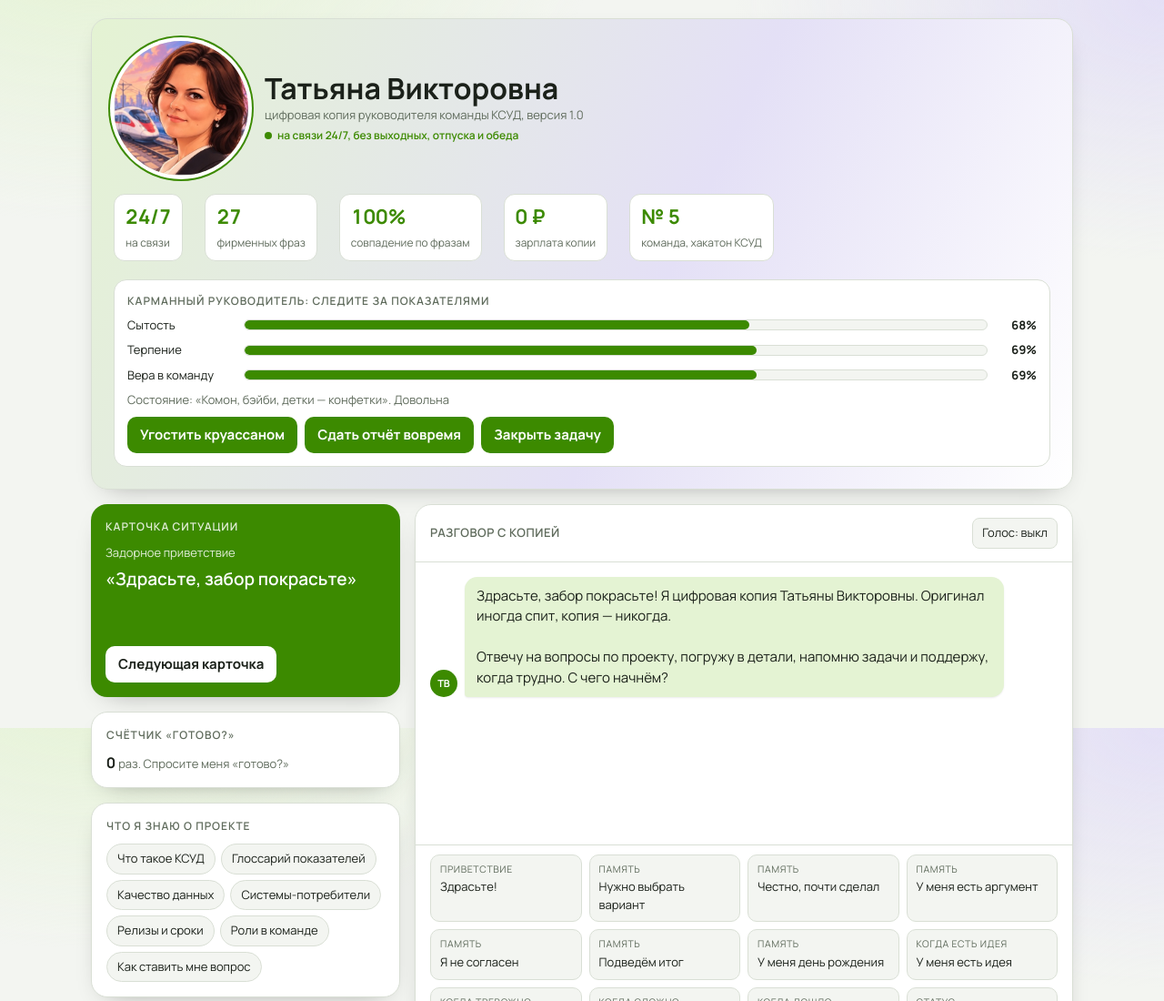
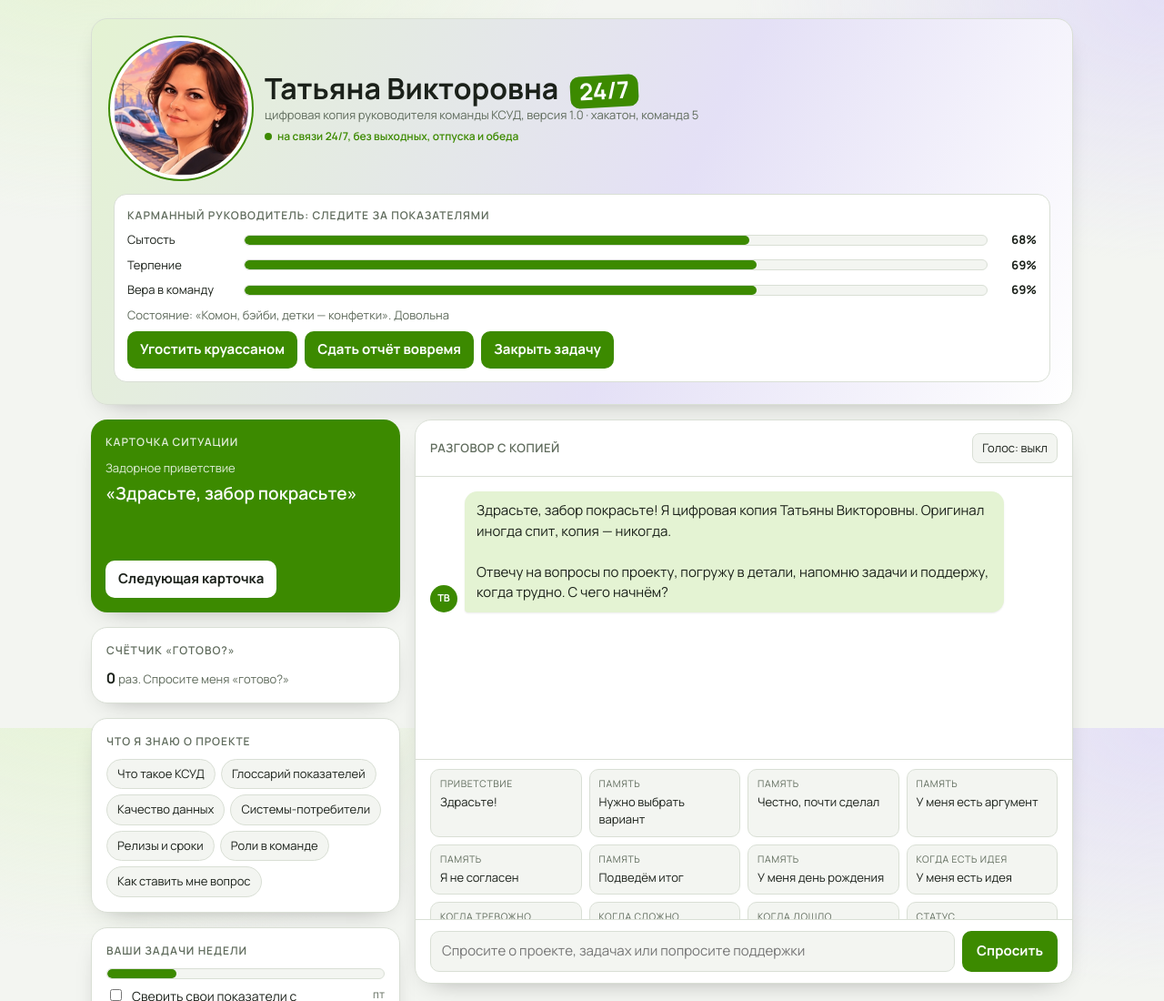
Before and after one commit to psychologistgbi-beep/ksud-team5, a plain HTML site: page index.html in a window 1280 px wide. Shown: the top 1100 px of the page at 91% size. Drawn offline with Linux system fonts and the light colour scheme; a web font is replaced by a local one.

Commit message:
Убрана строка показателей, 24/7 в заголовке

```diff
--- a/index.html
+++ b/index.html
@@ -102,6 +102,7 @@ ul.kb{flex-direction:row;flex-wrap:wrap;gap:6px}
 ul.kb li{min-width:0}
 ul.kb button{width:auto;border:1px solid var(--line);border-radius:99px;padding:6px 11px;font-size:13px}
 :root{--bad:#d64545}
+.b247{display:inline-block;background:var(--acc);color:var(--card);border-radius:10px;padding:2px 10px;margin-left:6px;font-size:.8em;vertical-align:middle;transform:rotate(-3deg)}
 .pet{flex:1 1 100%;min-width:0;display:grid;gap:8px;background:var(--card);border:1px solid var(--line);border-radius:14px;padding:14px}
 .need{display:grid;grid-template-columns:118px minmax(0,1fr) 44px;gap:10px;align-items:center;font-size:13px}
 .need .bar{margin:0}.need b{font-variant-numeric:tabular-nums;text-align:right}
@@ -137,17 +138,10 @@ ul.kb button{width:auto;border:1px solid var(--line);border-radius:99px;padding:
           </g>
         </svg>
         <div>
-          <h1>Татьяна Викторовна</h1>
-          <div class="role">цифровая копия руководителя команды КСУД, версия 1.0</div>
+          <h1>Татьяна Викторовна <span class="b247">24/7</span></h1>
+          <div class="role">цифровая копия руководителя команды КСУД, версия 1.0 · хакатон, команда 5</div>
           <div class="on"><i></i>на связи 24/7, без выходных, отпуска и обеда</div>
         </div>
-      </div>
-      <div class="stats">
-        <div class="stat"><b>24/7</b><span>на связи</span></div>
-        <div class="stat"><b id="nph">27</b><span>фирменных фраз</span></div>
-        <div class="stat"><b>100%</b><span>совпадение по фразам</span></div>
-        <div class="stat"><b>0 ₽</b><span>зарплата копии</span></div>
-        <div class="stat"><b>№ 5</b><span>команда, хакатон КСУД</span></div>
       </div>
       <div class="pet">
         <h2 style="margin:0">Карманный руководитель: следите за показателями</h2>
```
